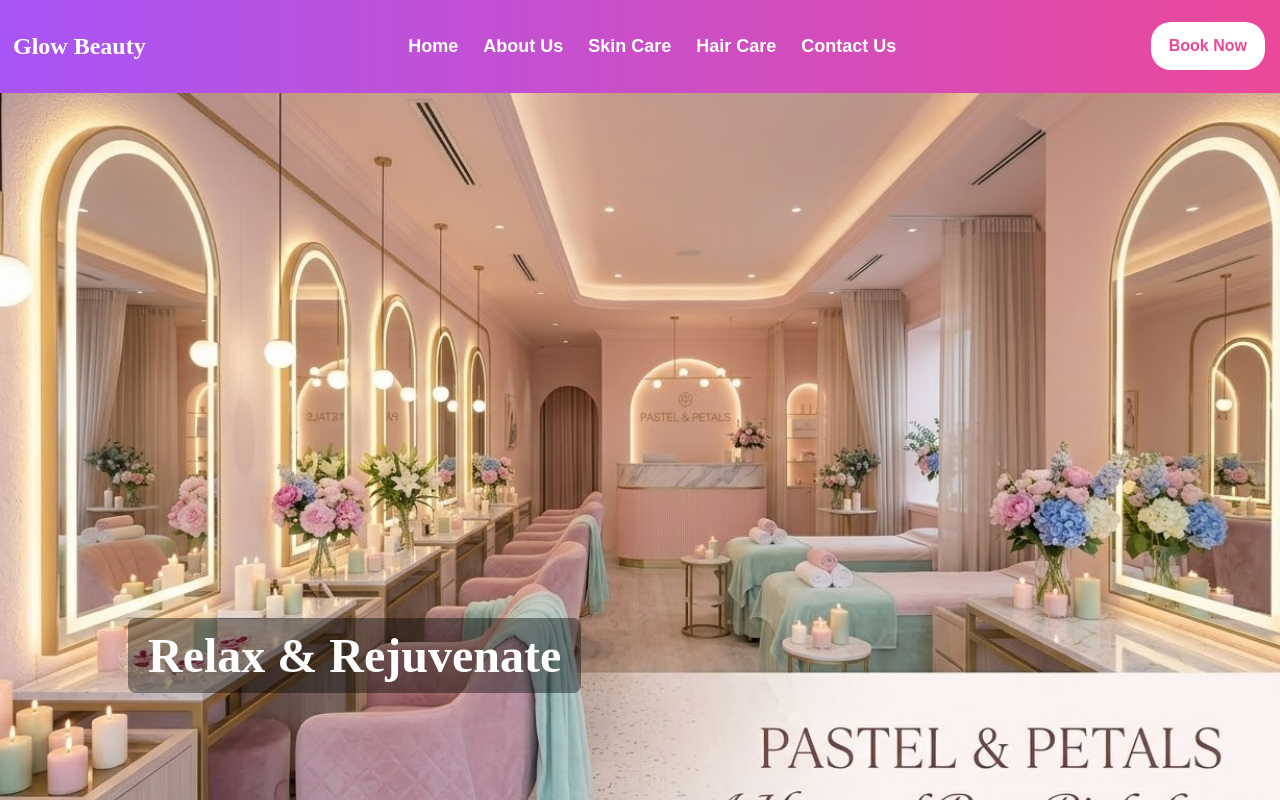
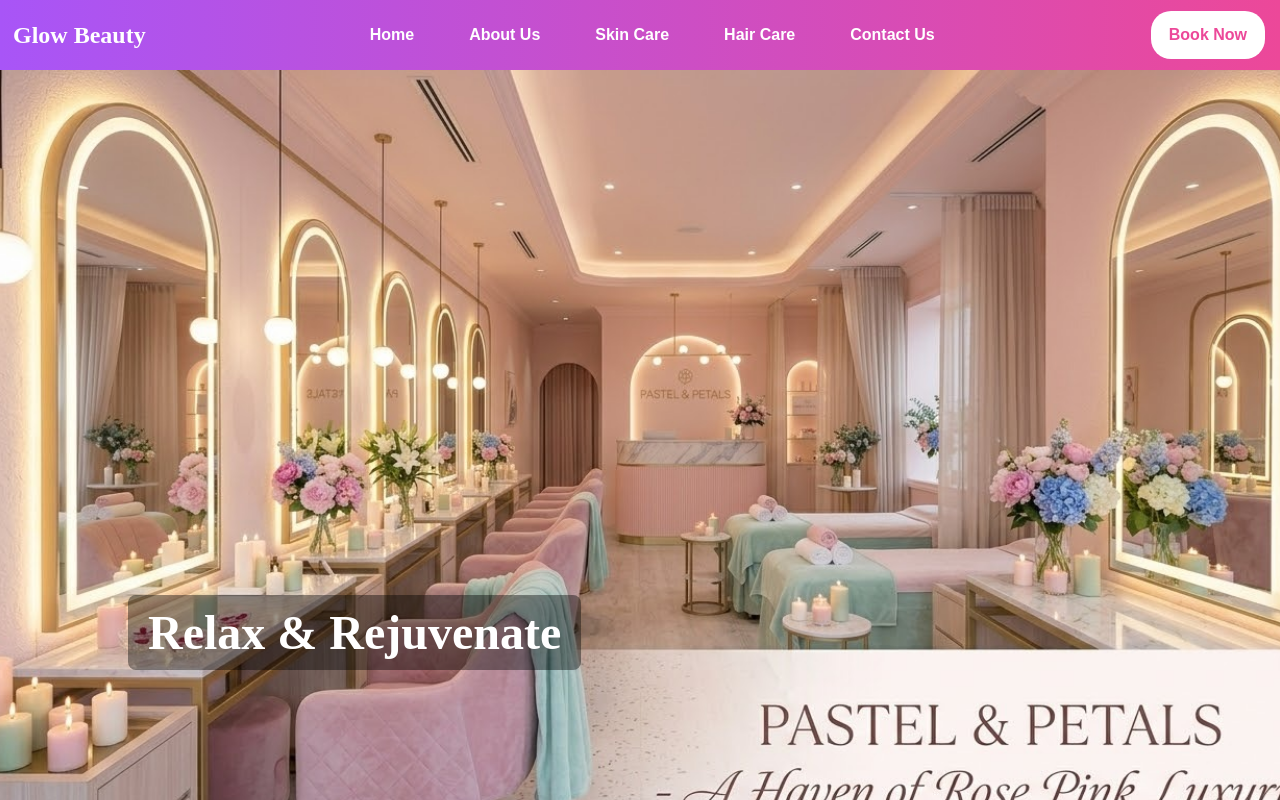
Before and after one commit to v-jany/Parlour, a React (Vite) app: page / in a window 1280 px wide. Shown: the top 800 px of the page. Built offline with nearby package versions, Linux system fonts and the light colour scheme.

Commit message:
fixed navbar issue

```diff
--- a/src/Navbar/index.module.scss
+++ b/src/Navbar/index.module.scss
@@ -11,6 +11,7 @@
   position: sticky;
   top: 0;
   z-index: 1000;
+  max-height: 70px;
   // border-radius:10px;
 }
 
@@ -30,19 +31,22 @@
 
   li {
     button {
-      display: inline-flex;
+      display: flex;
       align-items: center;
+      justify-content: center;
       border: none;
       background: transparent;
       color: white;
       cursor: pointer;
       transition: 0.3s;
-      font-size:18px;
+      font-size:16px;
       font-weight:bold;
-      padding: 0;
+      padding: 10px 15px;
 
       &:hover {
-        color: #ffe4e1;
+        color: #ec4899;
+        background-color: #fff;
+        transform: scale(1);
       }
     }
   }
@@ -73,6 +77,7 @@
   color: white;
   font-size: 26px;
   cursor: pointer;
+  max-width: fit-content;
 }
 
 
@@ -141,6 +146,6 @@ pointer-events: all;
 
   .menu button:hover {
     color: #ffe4e1;
-    transform: scale(1.05);
+    // transform: scale(1.05);
   }
 }
--- a/src/Navbar/index.tsx
+++ b/src/Navbar/index.tsx
@@ -112,7 +112,7 @@ const Navbar: React.FC = () => {
         onClick={() => setOpen((previousOpen) => !previousOpen)}
         aria-label="Toggle navigation menu"
       >
-        {open ? "X" : "Menu"}
+        {open ? "X" : (<svg xmlns="http://www.w3.org/2000/svg" height="24px" viewBox="0 -960 960 960" width="24px" fill="#fff"><path d="M120-240v-80h720v80H120Zm0-200v-80h720v80H120Zm0-200v-80h720v80H120Z"/></svg>)}
       </button>
 
       <div className={styles.actions}>
```
